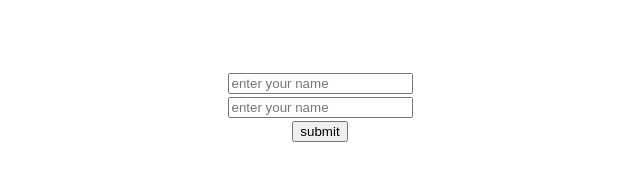
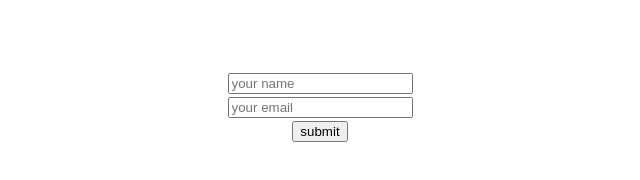
Before and after one commit to sohagroy7223/Explore-React-Form, a React (Vite) app: page / in a window 1280 px wide. Shown: the part 294-474 px from the top of the page, without its empty margins (320-960 px from the left). Built offline with nearby package versions, Linux system fonts and the light colour scheme.

Commit message:
addad a from with action property to access the input fild

```diff
--- a/src/App.jsx
+++ b/src/App.jsx
@@ -1,10 +1,12 @@
 import "./App.css";
+import FormAction from "./Components/FormAction/FormAction";
 import SimpleInput from "./Components/SimpleInput/SimpleInput";
 
 function App() {
   return (
     <>
-      <SimpleInput></SimpleInput>
+      {/* <SimpleInput></SimpleInput> */}
+      <FormAction></FormAction>
     </>
   );
 }
--- /dev/null
+++ b/src/Components/FormAction/FormAction.jsx
@@ -0,0 +1,22 @@
+import React from "react";
+
+const FormAction = () => {
+  const handelAction = (fromData) => {
+    console.log(fromData.get("name"));
+    console.log(fromData.get("email"));
+  };
+
+  return (
+    <div>
+      <form action={handelAction}>
+        <input type="text" name="name" placeholder="your name" />
+        <br />
+        <input type="email" name="email" placeholder="your email" />
+        <br />
+        <input type="submit" value="submit" />
+      </form>
+    </div>
+  );
+};
+
+export default FormAction;
```
